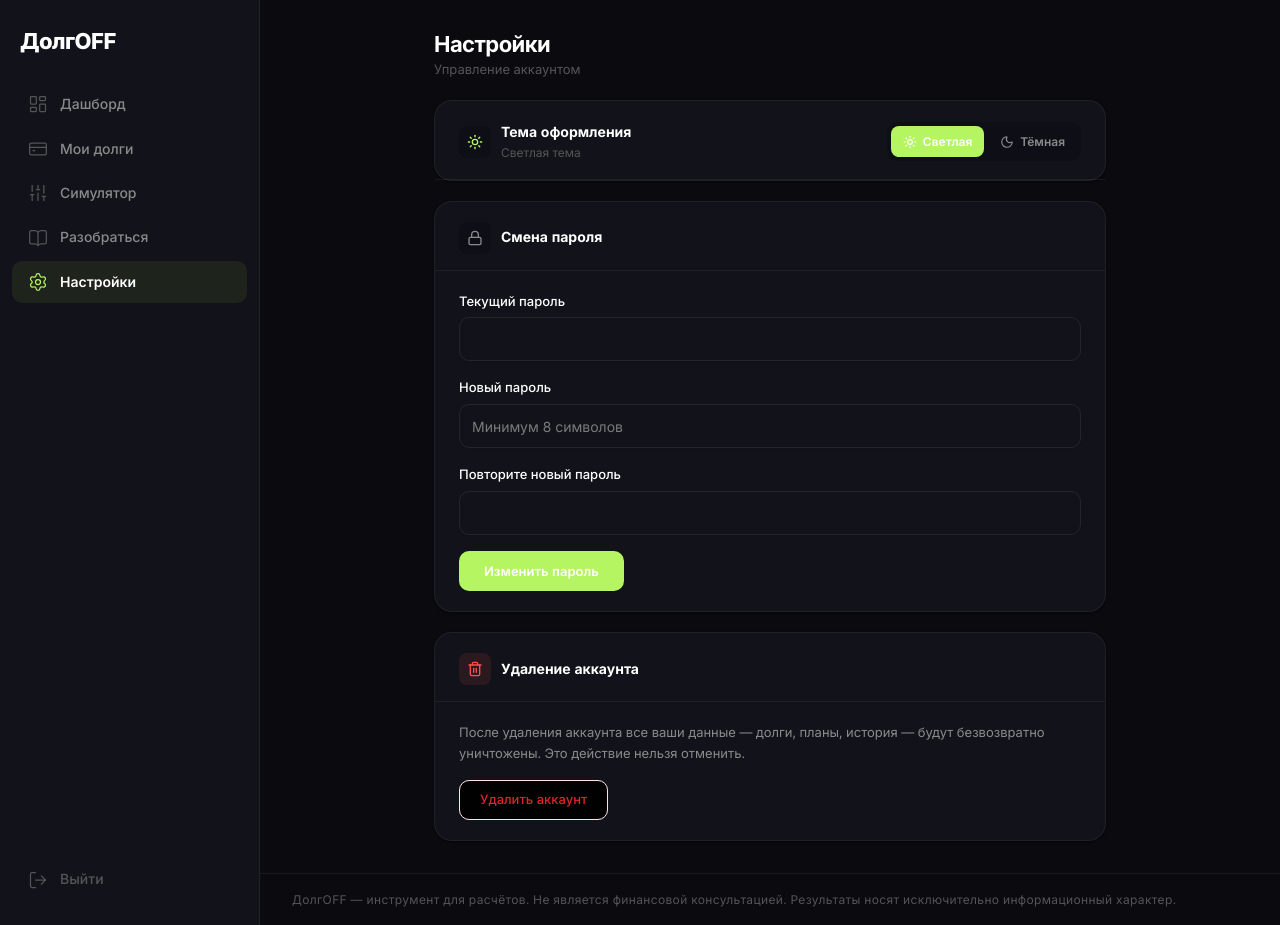
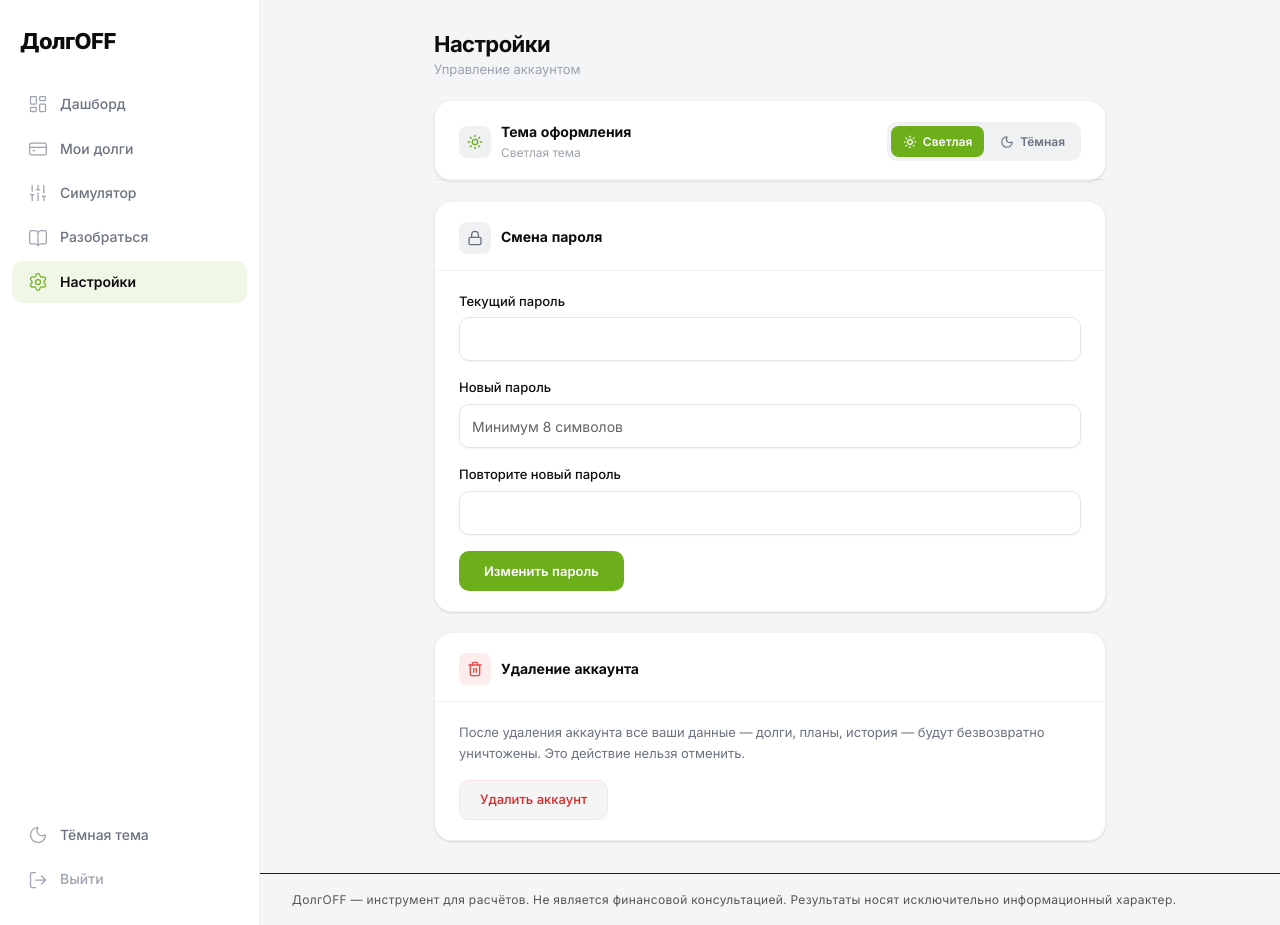
Before and after one commit to Korban88/dolgoff, a Next.js app: page /settings in a window 1280 px wide. Both pictures are taken after a click on the button "Светлая". Built offline with nearby package versions, Linux system fonts and the light colour scheme.

Commit message:
feat: light/dark theme toggle — CSS vars, sidebar toggle, cross-component sync

```diff
--- a/src/app/globals.css
+++ b/src/app/globals.css
@@ -154,6 +154,89 @@
   --sidebar-ring:                   oklch(0.898 0.230 130);
 }
 
+/* ─── LIGHT THEME ───────────────────────────────────── */
+[data-theme="light"] {
+  --surface-base:         #F4F5F7;
+  --surface-card:         #FFFFFF;
+  --surface-card-hover:   #F9FAFB;
+  --surface-elevated:     #FFFFFF;
+  --border-subtle:  rgba(0, 0, 0, 0.06);
+  --border-card:    rgba(0, 0, 0, 0.10);
+  --radius-card: 16px; --radius-button: 12px; --radius-badge: 8px; --radius-input: 10px;
+
+  --bg-page:          var(--surface-base);
+  --bg-surface:       var(--surface-card);
+  --bg-surface-hover: var(--surface-card-hover);
+  --bg-sidebar:       #FFFFFF;
+  --bg-sidebar-active:#F4F5F7;
+  --bg-input:         #F0F1F3;
+
+  --border-default:   var(--border-card);
+  --border-light:     var(--border-subtle);
+  --border-focus:     #6DAF1A;
+
+  --shadow-xs:        0 1px 2px rgba(0, 0, 0, 0.06);
+  --shadow-sm:        0 1px 3px rgba(0, 0, 0, 0.08);
+  --shadow-md:        0 4px 12px rgba(0, 0, 0, 0.08), 0 2px 4px rgba(0, 0, 0, 0.05);
+  --shadow-lg:        0 8px 24px rgba(0, 0, 0, 0.12);
+  --shadow-card:      0 1px 3px rgba(0, 0, 0, 0.08), 0 1px 2px rgba(0, 0, 0, 0.05);
+  --shadow-card-hover:0 4px 12px rgba(0, 0, 0, 0.12), 0 2px 4px rgba(0, 0, 0, 0.08);
+  --shadow-elevated:  0 8px 24px rgba(0, 0, 0, 0.15);
+
+  --text-primary:     #0D0D0F;
+  --text-secondary:   #6B7280;
+  --text-tertiary:    #9CA3AF;
+
+  --accent-primary:         #6DAF1A;
+  --accent-primary-hover:   #5E9A14;
+  --accent-primary-light:   rgba(109, 175, 26, 0.10);
+
+  --color-success:          #10B981;
+  --color-success-light:    rgba(16, 185, 129, 0.10);
+  --color-warning:          #F59E0B;
+  --color-warning-light:    rgba(245, 158, 11, 0.10);
+  --color-danger:           #EF4444;
+  --color-danger-light:     rgba(239, 68, 68, 0.10);
+  --color-info:             #3B82F6;
+  --color-info-light:       rgba(59, 130, 246, 0.10);
+
+  --background:         oklch(0.97 0 0);
+  --foreground:         oklch(0.10 0 0);
+  --card:               oklch(1 0 0);
+  --card-foreground:    oklch(0.10 0 0);
+  --popover:            oklch(1 0 0);
+  --popover-foreground: oklch(0.10 0 0);
+  --primary:            oklch(0.650 0.180 130);
+  --primary-foreground: oklch(1 0 0);
+  --secondary:          oklch(0.96 0 0);
+  --secondary-foreground: oklch(0.10 0 0);
+  --muted:              oklch(0.96 0 0);
+  --muted-foreground:   oklch(0.50 0 0);
+  --accent:             oklch(0.96 0 0);
+  --accent-foreground:  oklch(0.10 0 0);
+  --destructive:        oklch(0.577 0.245 27);
+  --border:             oklch(0.90 0 0);
+  --input:              oklch(0.94 0 0);
+  --ring:               oklch(0.650 0.180 130);
+
+  --chart-1: oklch(0.650 0.180 130);
+  --chart-2: oklch(0.600 0.170 154);
+  --chart-3: oklch(0.760 0.170 54);
+  --chart-4: oklch(0.577 0.245 27);
+  --chart-5: oklch(0.500 0 0);
+
+  --radius: 0.75rem;
+
+  --sidebar:                        oklch(1 0 0);
+  --sidebar-foreground:             oklch(0.10 0 0);
+  --sidebar-primary:                oklch(0.650 0.180 130);
+  --sidebar-primary-foreground:     oklch(1 0 0);
+  --sidebar-accent:                 oklch(0.96 0 0);
+  --sidebar-accent-foreground:      oklch(0.10 0 0);
+  --sidebar-border:                 oklch(0.90 0 0);
+  --sidebar-ring:                   oklch(0.650 0.180 130);
+}
+
 /* ─── DARK VARIANT (same palette — keeps toggle functional) ─── */
 [data-theme="dark"] {
   --surface-base:         #0a0a0f;
@@ -228,7 +311,7 @@
   }
   html, body {
     background: var(--surface-base);
-    color: #FFFFFF;
+    color: var(--text-primary);
   }
   body {
     @apply bg-background text-foreground antialiased;
--- a/src/components/dashboard-nav.tsx
+++ b/src/components/dashboard-nav.tsx
@@ -3,7 +3,8 @@
 import Link from "next/link";
 import { usePathname } from "next/navigation";
 import { signOut } from "next-auth/react";
-import { LayoutDashboard, CreditCard, Sliders, Settings, LogOut, BookOpen } from "lucide-react";
+import { LayoutDashboard, CreditCard, Sliders, Settings, LogOut, BookOpen, Sun, Moon } from "lucide-react";
+import { useTheme } from "@/hooks/use-theme";
 
 const navItems = [
   { href: "/dashboard",  label: "Дашборд",      icon: LayoutDashboard },
@@ -15,6 +16,7 @@ const navItems = [
 
 export function Sidebar() {
   const pathname = usePathname();
+  const { theme, toggle } = useTheme();
 
   return (
     <aside
@@ -33,7 +35,7 @@ export function Sidebar() {
       >
         <span
           style={{
-            color: "#FFFFFF",
+            color: "var(--text-primary)",
             fontSize: "22px",
             fontWeight: 800,
             letterSpacing: "-0.025em",
@@ -58,8 +60,8 @@ export function Sidebar() {
               style={{
                 padding: "10px 16px",
                 borderRadius: "10px",
-                background: active ? "rgba(163,230,53,0.08)" : "transparent",
-                color: active ? "#FFFFFF" : "#8A8A8A",
+                background: active ? "var(--accent-primary-light)" : "transparent",
+                color: active ? "var(--text-primary)" : "var(--text-secondary)",
                 fontWeight: active ? 600 : 500,
               }}
               data-active={active ? "true" : undefined}
@@ -70,7 +72,7 @@ export function Sidebar() {
                   height: "20px",
                   flexShrink: 0,
                   strokeWidth: 1.5,
-                  color: active ? "#B5F562" : "#555555",
+                  color: active ? "var(--accent-primary)" : "var(--text-tertiary)",
                 }}
               />
               {label}
@@ -79,15 +81,37 @@ export function Sidebar() {
         })}
       </nav>
 
-      {/* Sign out */}
-      <div style={{ padding: "12px 12px 24px" }}>
+      {/* Bottom actions */}
+      <div style={{ padding: "12px 12px 24px", display: "flex", flexDirection: "column", gap: "2px" }}>
+        {/* Theme toggle */}
+        <button
+          onClick={toggle}
+          className="flex items-center gap-3 w-full text-[14px] transition-all duration-150"
+          style={{
+            padding: "10px 16px",
+            borderRadius: "10px",
+            color: "var(--text-secondary)",
+            fontWeight: 500,
+            background: "transparent",
+            border: "none",
+            cursor: "pointer",
+          }}
+        >
+          {theme === "dark" ? (
+            <Sun style={{ width: "20px", height: "20px", flexShrink: 0, strokeWidth: 1.5, color: "var(--text-tertiary)" }} />
+          ) : (
+            <Moon style={{ width: "20px", height: "20px", flexShrink: 0, strokeWidth: 1.5, color: "var(--text-tertiary)" }} />
+          )}
+          {theme === "dark" ? "Светлая тема" : "Тёмная тема"}
+        </button>
+        {/* Sign out */}
         <button
           onClick={() => signOut({ callbackUrl: "/" })}
           className="nav-signout flex items-center gap-3 w-full text-[14px] transition-all duration-150"
           style={{
             padding: "10px 16px",
             borderRadius: "10px",
-            color: "#555555",
+            color: "var(--text-tertiary)",
             fontWeight: 500,
             background: "transparent",
             border: "none",
--- a/src/hooks/use-theme.ts
+++ b/src/hooks/use-theme.ts
@@ -5,30 +5,32 @@ import { useEffect, useState } from "react";
 export type Theme = "light" | "dark";
 
 const STORAGE_KEY = "dolgoff-theme";
+const THEME_EVENT = "dolgoff-theme-change";
+
+function applyTheme(next: Theme) {
+  localStorage.setItem(STORAGE_KEY, next);
+  document.documentElement.setAttribute("data-theme", next);
+  window.dispatchEvent(new CustomEvent<Theme>(THEME_EVENT, { detail: next }));
+}
 
 export function useTheme() {
-  const [theme, setTheme] = useState<Theme>("light");
+  const [theme, setTheme] = useState<Theme>("dark");
 
   useEffect(() => {
-    // Read from localStorage or from the HTML attribute set by ThemeScript
     const stored = localStorage.getItem(STORAGE_KEY) as Theme | null;
-    const attr = document.documentElement.getAttribute("data-theme") as Theme;
-    const initial = stored ?? attr ?? "light";
+    const attr = document.documentElement.getAttribute("data-theme") as Theme | null;
+    const initial: Theme = stored ?? attr ?? "dark";
     setTheme(initial);
+
+    const handler = (e: Event) => {
+      setTheme((e as CustomEvent<Theme>).detail);
+    };
+    window.addEventListener(THEME_EVENT, handler);
+    return () => window.removeEventListener(THEME_EVENT, handler);
   }, []);
 
-  const toggle = () => {
-    const next: Theme = theme === "light" ? "dark" : "light";
-    setTheme(next);
-    localStorage.setItem(STORAGE_KEY, next);
-    document.documentElement.setAttribute("data-theme", next);
-  };
-
-  const set = (t: Theme) => {
-    setTheme(t);
-    localStorage.setItem(STORAGE_KEY, t);
-    document.documentElement.setAttribute("data-theme", t);
-  };
+  const toggle = () => applyTheme(theme === "light" ? "dark" : "light");
+  const set = (t: Theme) => applyTheme(t);
 
   return { theme, toggle, set };
 }
```
